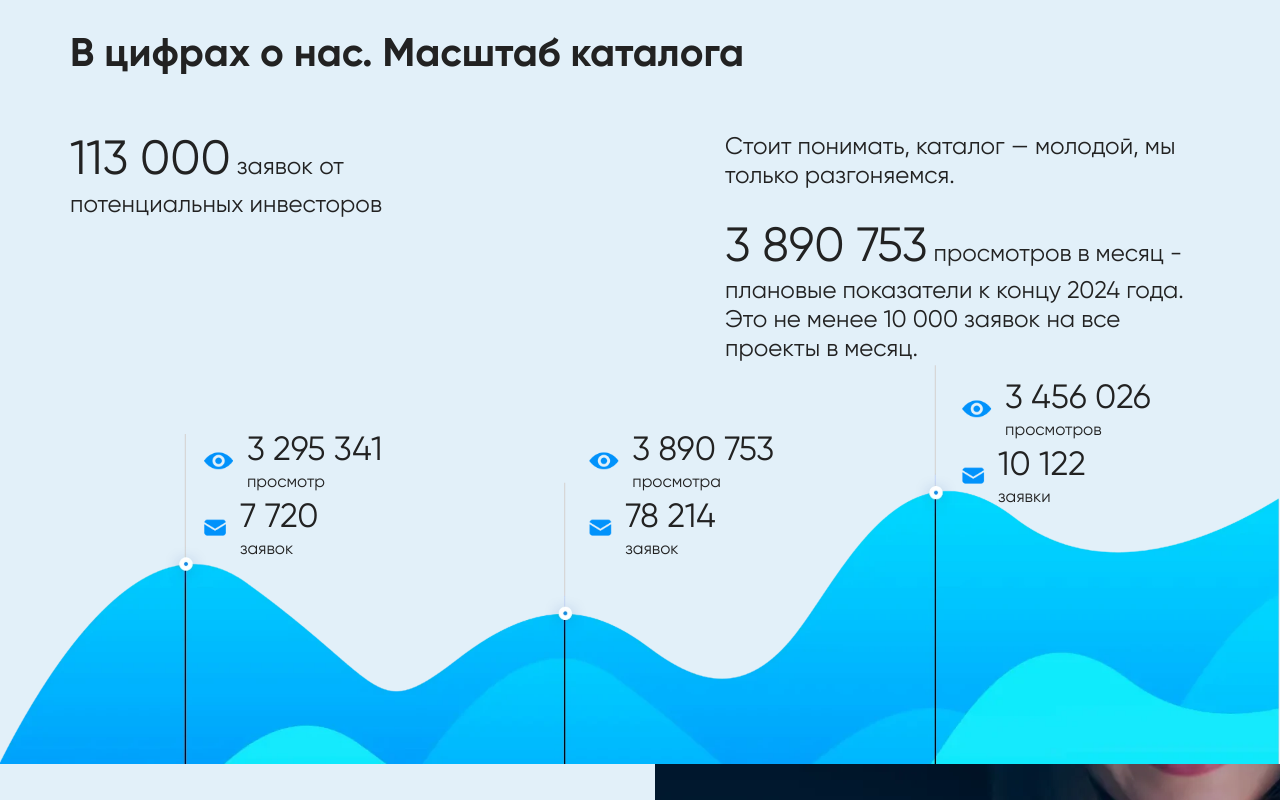
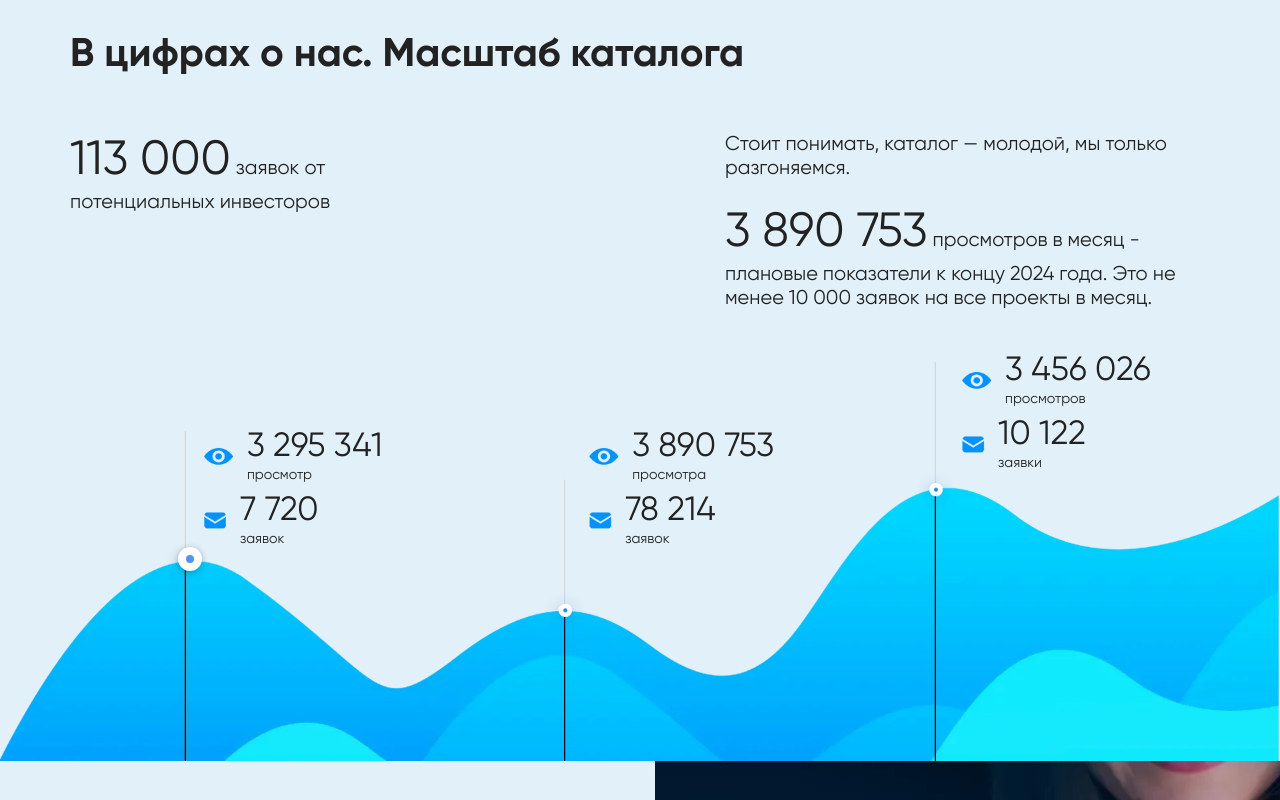
Before and after one commit to den10004/invest, a Next.js app: page /invest in a window 1280 px wide. Shown: the part 2540-3340 px from the top of the page. Built offline with nearby package versions, Linux system fonts and the light colour scheme.

Commit message:
исправлен фон страницы ивест

```diff
--- a/components/landing-components/AboutUs/AboutUs.jsx
+++ b/components/landing-components/AboutUs/AboutUs.jsx
@@ -27,6 +27,8 @@ export default function AboutUs() {
         </div>
       </div>
       <div className="aboutUs__graph">
+        <div className="point"></div>
+
         <div className="aboutUs__count count1">
           <div className="count__second">
             <div>
--- a/components/landing-components/AboutUs/style.css
+++ b/components/landing-components/AboutUs/style.css
@@ -13,6 +13,21 @@
 .aboutUs__graph>img {
     width: 100%;
 }
+
+.point {
+    width: 8px;
+    height: 8px;
+    border-radius: 50%;
+    background-color: #5291f8;
+    border: 8px solid #fff;
+    box-shadow: 0 1px 6px 0 rgb(0 0 0 / .25);
+    box-sizing: content-box;
+    position: absolute;
+    bottom: 288px;
+    left: 13.9%;
+}
+
+
 
 .aboutUs__descr {
     display: flex;
@@ -90,6 +105,12 @@
     white-space: nowrap;
 }
 
+@media screen and (max-width: 1620px) {
+    .aboutUs__descr {
+        margin-bottom: 50px;
+    }
+}
+
 @media screen and (max-width: 1500px) {
     .count3 {
         top: 2%;
@@ -104,6 +125,11 @@
     .aboutUs__descr {
         margin-top: 45px;
     }
+
+    .block-style {
+        font-size: 20px;
+    }
+
 }
 
 
@@ -111,6 +137,13 @@
     .aboutUs__graph>img {
         height: 80%;
     }
+
+    .point {
+        bottom: 190px;
+    }
+
+
+
 
     .aboutUs__descr {
         margin-top: 50px;
@@ -137,7 +170,7 @@
     }
 
     .count3 {
-        top: -3%;
+        top: -9%;
         left: 72%;
     }
 }
@@ -163,6 +196,10 @@
 
     .aboutUs__descr {
         transform: scale(0.8);
+    }
+
+    .aboutUs__descr {
+        margin-bottom: 0px;
     }
 }
 
@@ -222,11 +259,36 @@
 
 }
 
-@media screen and (width <=565px) {
+
+@media screen and (max-width: 565px) {
+    .count1 {
+        top: -16px;
+    }
+
+    .count2 {
+        top: 0px;
+    }
+
     .count3 {
-        left: 63%;
+        left: 65%;
     }
 }
+
+
+@media screen and (max-width: 450px) {
+    .count1 {
+        top: -28px;
+    }
+
+    .count2 {
+        top: -14px;
+    }
+
+    .count3 {
+        top: -55px;
+    }
+}
+
 
 
 @media screen and (max-width: 425px) {
--- a/components/landing-components/ForWhom/style.css
+++ b/components/landing-components/ForWhom/style.css
@@ -39,6 +39,17 @@
     }
 }
 
+
+
+@media screen and (max-width: 845px) {
+    .forWhom__img-container>img {
+        width: 725px;
+        height: 700px;
+    }
+}
+
+
+
 @media screen and (max-width: 845px) {
     .forWhom {
         flex-direction: column;
```
